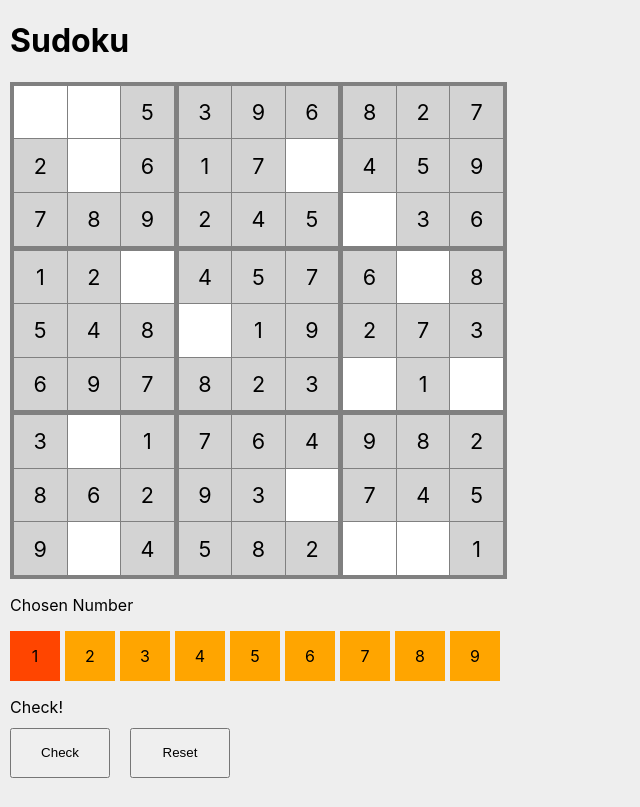
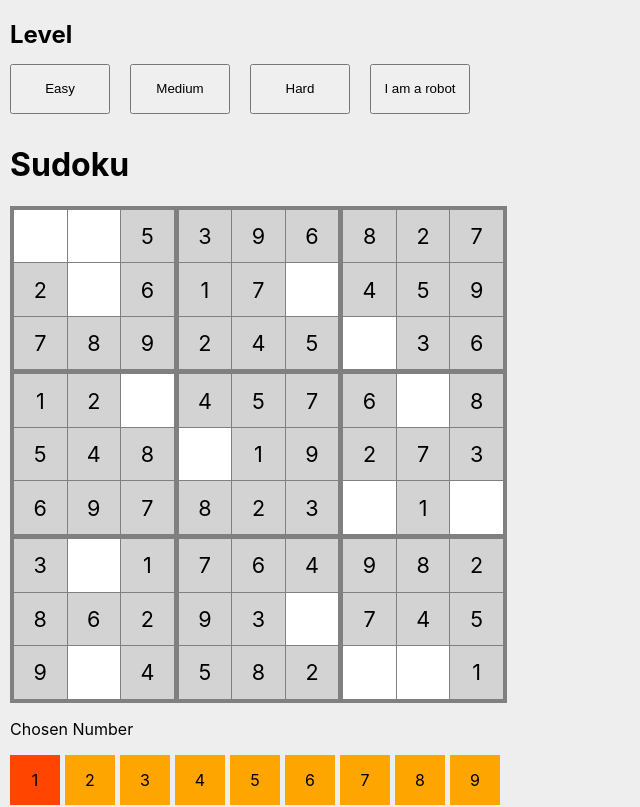
Before and after one commit to najwer23/sudoku, a React (Create React App) app: page /#/ in a window 1280 px wide. Shown: the top 807 px of the page, without its empty margins (0-640 px from the left). Built offline with nearby package versions, Linux system fonts and the light colour scheme.

Commit message:
Controls & level of sudoku

```diff
--- a/src/sudoku/Sudoku.helpers.ts
+++ b/src/sudoku/Sudoku.helpers.ts
@@ -1,4 +1,4 @@
-export const sudokuGenerate = () => {
+export const sudokuGenerate = (level: number) => {
 	// create borad 9x9
 	const board: string[][] = Array(9)
 		.fill(".")
@@ -14,9 +14,7 @@ export const sudokuGenerate = () => {
 	// solve sudoku
 	sudokuSolve(board);
 
-	const boardToPlay = removeRandomElements(structuredClone(board), 15).flat(
-		Infinity
-	) as string[];
+	const boardToPlay = removeRandomElements(structuredClone(board), level).flat(Infinity) as string[];
 	const boardSolved = board.flat(Infinity) as string[];
 
 	return {
--- a/src/sudoku/Sudoku.tsx
+++ b/src/sudoku/Sudoku.tsx
@@ -1,16 +1,38 @@
 import { useState } from "react";
 import { sudokuGenerate } from "./Sudoku.helpers"
 import { SudokuBoard } from "./SudokuBoard";
+import { ControlButton, TextWrapper } from "./SudokuBoard.styled";
 
 export const Sudoku = (): JSX.Element => {
-	const sudoku = sudokuGenerate();
+	const sudoku = sudokuGenerate(15);
 
 	const [board, setBoard] = useState<SudokuBoardFlatType>(sudoku.boardToPlay)
-	const [boardSolved, _] = useState<SudokuBoardFlatType>(sudoku.boardSolved)
+	const [boardSolved, setBoardSolved] = useState<SudokuBoardFlatType>(sudoku.boardSolved)
+
+	const onClickLevel = (n: number) => () => {
+		const sudoku = sudokuGenerate(n);
+		setBoardSolved(sudoku.boardSolved)
+		setBoard(sudoku.boardToPlay)
+	}
 
 	return (
 		<>
+			<TextWrapper><h2>Level</h2></TextWrapper>
+			<ControlButton onClick={onClickLevel(15)}>
+				Easy
+			</ControlButton>
+			<ControlButton onClick={onClickLevel(30)}>
+				Medium
+			</ControlButton>
+			<ControlButton onClick={onClickLevel(40)}>
+				Hard
+			</ControlButton>
+			<ControlButton onClick={onClickLevel(70)}>
+				I am a robot
+			</ControlButton>
 			<SudokuBoard board={board} setBoard={setBoard} boardSolved={boardSolved} />
+
+			<TextWrapper><p>https://najwer23.github.io/sudoku</p></TextWrapper>
 		</>
 	)
 }
--- a/src/sudoku/SudokuBoard.styled.ts
+++ b/src/sudoku/SudokuBoard.styled.ts
@@ -100,4 +100,7 @@ export const ControlButton = styled.button`
 	width: 100px;
 	cursor: pointer;
 	margin-top: -5px;
-`
+	-webkit-user-select: none; /* Safari */
+	-ms-user-select: none; /* IE 10 and IE 11 */
+	user-select: none; /* Standard syntax */
+`;
--- a/src/sudoku/SudokuBoard.tsx
+++ b/src/sudoku/SudokuBoard.tsx
@@ -27,7 +27,7 @@ export const SudokuBoard = ({ board, setBoard, boardSolved }: SudokuBoardType) =
 			</TextWrapper>
 
 			<BoardBox>
-				{(currentBoard == 1 ? board : boardSolved).map((value, index) => (
+				{(currentBoard === 1 ? board : boardSolved).map((value, index) => (
 					<BoardBoxItem key={"box-item" + index}>
 						{value === "" || value.includes("a") ?
 							<BoardBoxItemValue key={"box-value" + index} onClick={onClickBoardItem(index, String(number))}>
@@ -52,11 +52,11 @@ export const SudokuBoard = ({ board, setBoard, boardSolved }: SudokuBoardType) =
 			</BoardNumbers>
 
 			<TextWrapper>
-				<p>Check!</p>
+				<p>Controls!</p>
 			</TextWrapper>
 
 			<ControlButton onClick={onClickChangeBoard}>
-				{(currentBoard == 1 ? "Check" : "Play")}
+				{(currentBoard === 1 ? "Check" : "Play")}
 			</ControlButton>
 
 			<ControlButton onClick={onClickReset}>
```
